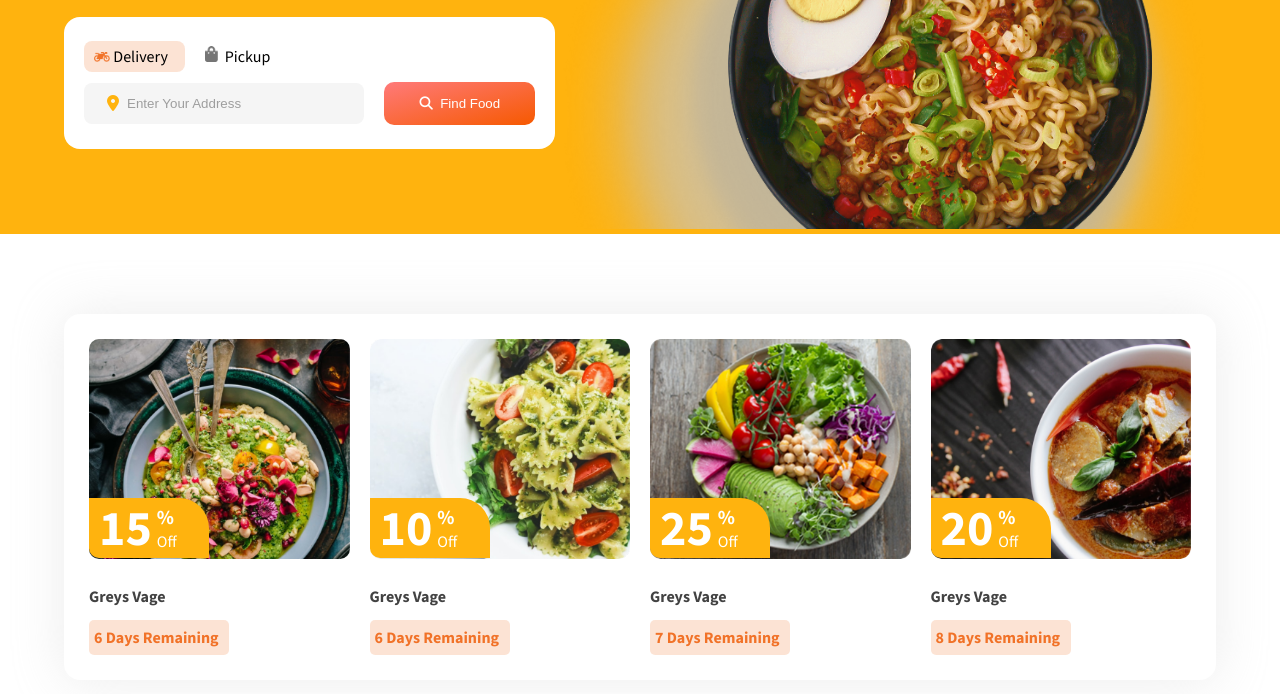
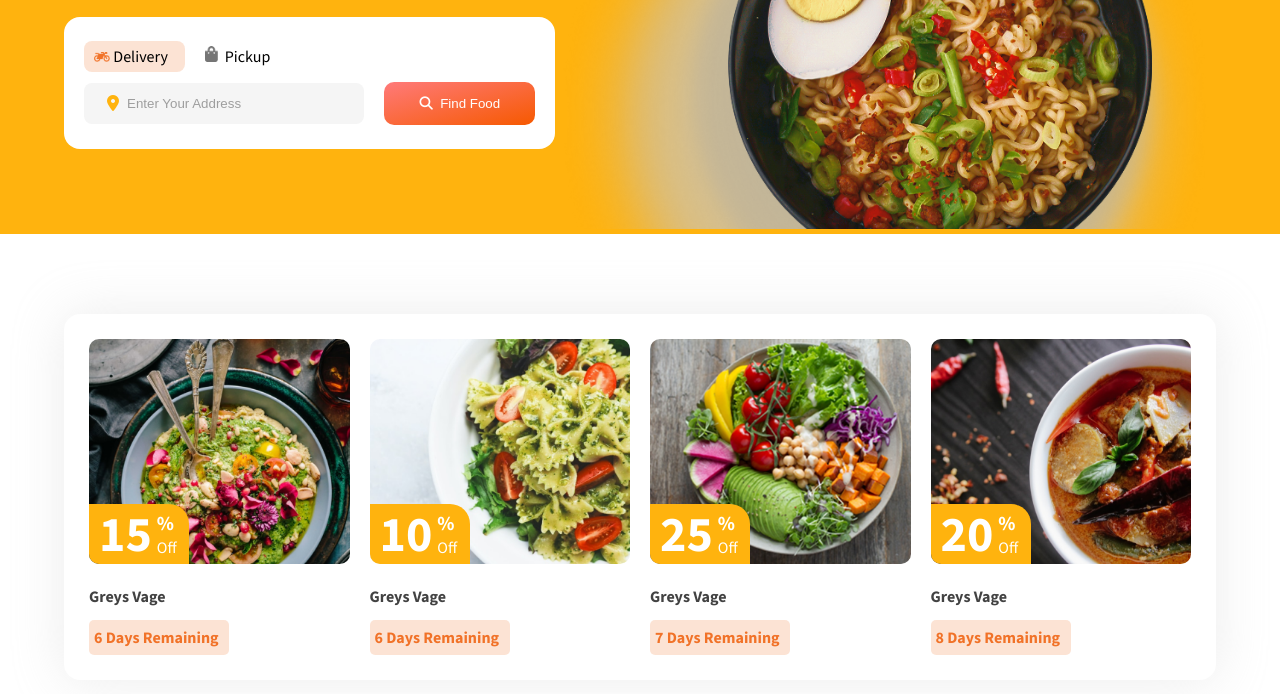
Before and after one commit to ibnhosain/FoodWagon_Landing_Page, a plain HTML site: page index.html in a window 1280 px wide. Shown: the part 214-908 px from the top of the page. Drawn offline with nearby package versions, Linux system fonts and the light colour scheme.

```diff
--- a/style.css
+++ b/style.css
@@ -237,6 +237,7 @@
 
 .deal_card img {
     width: 100%;
+    height: 100%;
     border-radius: 10px;
     object-fit: cover;
 }
@@ -248,13 +249,13 @@
     align-items: center;
     justify-content: flex-start;
     position: absolute;
-    bottom: 2.5%;
+    bottom: 0;
     left: 0;
-    width: 120px;
+    width: 100px;
     height: 60px;
     color: white;
     background-color: var(--primary-bg);
-    border-radius: 0 30px 0 10px;
+    border-radius: 0 20px 0 10px;
 }
 .Discount_number{
 margin-left: 10px;
```
